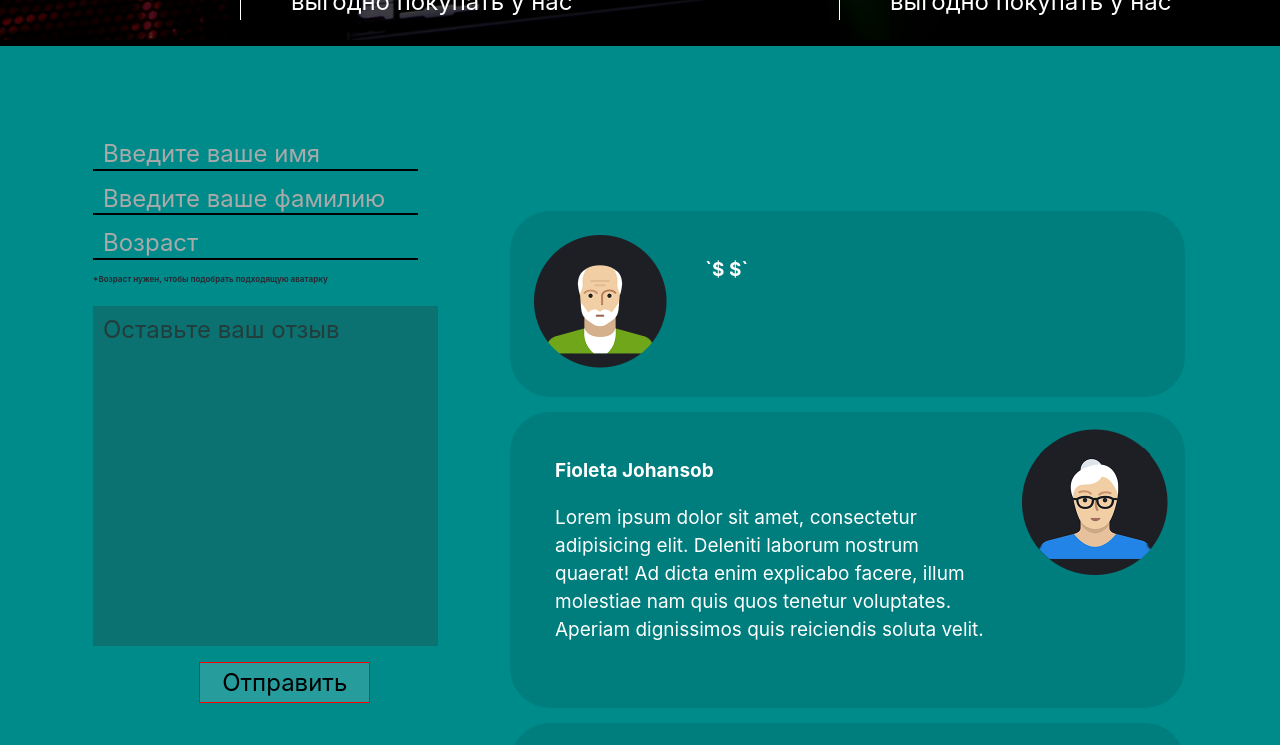
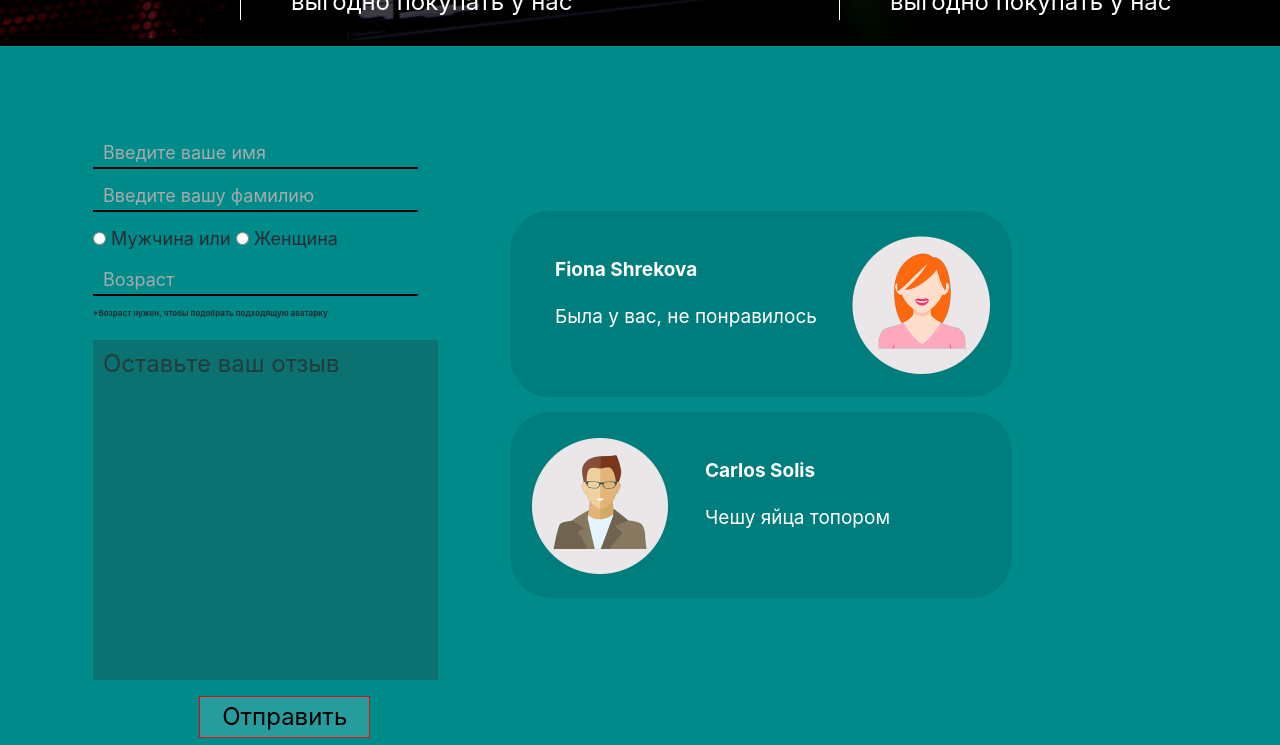
Before and after one commit to Blockbench90/haclanding, a React (Create React App) app in the folder haclanding/: page / in a window 1280 px wide. Shown: the part 2360-3105 px from the top of the page. Built offline with nearby package versions, Linux system fonts and the light colour scheme.

Commit message:
comments "begin"

```diff
--- a/haclanding/src/components/Comments/CommentsInner/InputComments/CommentsInput.jsx
+++ b/haclanding/src/components/Comments/CommentsInner/InputComments/CommentsInput.jsx
@@ -2,6 +2,7 @@ import React from "react";
 import s from "./CommentsInput.module.css"
 import {Field, reduxForm} from "redux-form";
 import {sendComment} from "../../../redux/comments-reducer";
+import {connect} from "react-redux";
 
 
 const CommentsForm = (props) => {
@@ -9,12 +10,27 @@ const CommentsForm = (props) => {
         <form onSubmit={props.handleSubmit} className={s.Input}>
             <div className={s.InputInner}>
                 <div className={s.InputWrapper}>
-                    <Field component="input" name={"name"} placeholder="Введите ваше имя"/>
+                    <Field component="input" name="name" placeholder="Введите ваше имя"/>
                 </div>
             </div>
             <div className={s.InputInner}>
                 <div className={s.InputWrapper}>
-                    <Field component="input" name="lastName" placeholder="Введите ваше фамилию"/>
+                    <Field component="input" name="lastName" placeholder="Введите вашу фамилию"/>
+                </div>
+            </div>
+            <div className={s.InputInner}>
+                <div>
+                    <label>
+                        <Field name="sex" component="input" type="radio" value="male" />
+                        {' '}
+                        Мужчина или
+                        {' '}
+                    </label>
+                    <label>
+                        <Field name="sex" component="input" type="radio" value="female" />
+                        {' '}
+                        Женщина
+                    </label>
                 </div>
             </div>
             <div className={s.InputInner}>
@@ -25,7 +41,7 @@ const CommentsForm = (props) => {
             </div>
             <div className={s.TextareaInner}>
                 <div className={s.TextareaWrapper}>
-                    <Field component="textarea" name={"comment"} placeholder={"Оставьте ваш отзыв"}/>
+                    <Field component="textarea" name="comment" placeholder={"Оставьте ваш отзыв"}/>
                 </div>
             </div>
             <div className={s.wrapperButton}>
@@ -39,8 +55,8 @@ let CommentsReduxForm = reduxForm({form: "test"})(CommentsForm)
 
 const CommentsInput = (props) => {
     let onSubmit = (formData) => {
-        debugger;
-        sendComment(formData)
+        console.log(formData)
+        props.sendComment(formData)
     }
     return (
         <div className={s.Wrapper}>
@@ -50,5 +66,8 @@ const CommentsInput = (props) => {
         </div>
     )
 }
+let mapStateToProps = (state) => ({
+    comments: state.commentsPage.comments
+})
 
-export default CommentsInput;
+export default connect(mapStateToProps, {sendComment})(CommentsInput);
--- a/haclanding/src/components/Comments/CommentsInner/InputComments/CommentsInput.module.css
+++ b/haclanding/src/components/Comments/CommentsInner/InputComments/CommentsInput.module.css
@@ -19,6 +19,7 @@
 }
 .InputInner{
     margin-bottom: 13px;
+    font-size: 18px;
 }
 .InputInner span{
     font-size: 8px;
--- a/haclanding/src/components/Comments/CommentsInner/TextComments/CommentsText.jsx
+++ b/haclanding/src/components/Comments/CommentsInner/TextComments/CommentsText.jsx
@@ -8,7 +8,6 @@ import BadGay from "../../../../assets/img/users/BadGay.png"
 import BadWoman from "../../../../assets/img/users/BadWoman.png"
 import Oma from "../../../../assets/img/users/Oma.png"
 import Opa from "../../../../assets/img/users/Opa.png"
-import {sendComment} from "../../../redux/comments-reducer";
 import {connect} from "react-redux";
 
 const PostWoman = (props) => {
@@ -16,27 +15,27 @@ const PostWoman = (props) => {
         <div className={s.PostWrapper}>
             <div className={s.PostContainer}>
                 <div className={s.UserDescription}>
-                    <b>Fioleta Johansob</b>
-                    <p>Lorem ipsum dolor sit amet, consectetur adipisicing elit. Deleniti laborum nostrum quaerat! Ad
-                        dicta enim explicabo facere, illum molestiae nam quis quos tenetur voluptates. Aperiam dignissimos
-                        quis reiciendis soluta velit.</p>
+                    <b>{props.name} {props.lastName}</b>
+                    <p>{props.comment}</p>
                 </div>
                 <div className={s.UserPhoto}>
-                    <img src={Oma} alt=""/>
+                    <img src={props.age <= 14 ? jungWoman : props.age <=20 ? Chuwiha : props.age <= 35 ? BadWoman : props.age <= 100 ? Oma : "Какой-то странный возраст"} alt=""/>
                 </div>
             </div>
         </div>
     )
 }
+
+
 const PostMan = (props) => {
     return (
         <div className={s.PostWrapper}>
             <div className={s.PostContainer}>
                 <div className={s.UserPhoto}>
-                    <img src={Opa} alt=""/>
+                    <img src={props.age <= 14 ? kid : props.age <=20 ? Chell : props.age <= 35 ? BadGay : props.age <= 100 ? Opa : "Какой-то странный возраст"} alt=""/>
                 </div>
                 <div className={s.UserDescription}>
-                    <b>`${props.name} ${props.lastName}`</b>
+                    <b>{props.name} {props.lastName}</b>
                     <p>{props.comment}</p>
                 </div>
             </div>
@@ -46,12 +45,14 @@ const PostMan = (props) => {
 
 const CommentsText = (props) => {
     debugger;
+    let post = props.comments.map(p => p.sex === "male" ?
+        <PostMan name={p.name} age={p.age} lastName={p.lastName} comment={p.comment} key={p.lastName}/>
+        : <PostWoman name={p.name} age={p.age} lastName={p.lastName} comment={p.comment} key={p.lastName}/>)
+
     return (
         <div className={s.Wrapper}>
             <div className={s.Container}>
-                <PostMan name={props.comments.name} lastName={props.comments.lastName} comment={props.comments.comment}/>
-                <PostWoman/>
-                <PostMan/>
+                {post}
             </div>
         </div>
     )
@@ -61,4 +62,4 @@ let mapStateToProps = (state) => ({
     comments: state.commentsPage.comments
 })
 
-export default connect(mapStateToProps, {sendComment})(CommentsText);
+export default connect(mapStateToProps, {})(CommentsText);
--- a/haclanding/src/components/redux/comments-reducer.jsx
+++ b/haclanding/src/components/redux/comments-reducer.jsx
@@ -3,19 +3,34 @@ const ADD_COMMENT = "ADD-COMMENT"
 
 let initialState = {
     comments: [
-        {id:1, name: "Fiona", lastName: "Shrekova", age: 20, comment: "Была у вас, не понравилось"}
+        {id:1,
+            name: "Fiona",
+            lastName: "Shrekova",
+            age: 20,
+            comment: "Была у вас, не понравилось",
+        sex: "female"},
+        {id:2,
+            name: "Carlos",
+            lastName: "Solis",
+            age: 30,
+            comment: "Чешу яйца топором",
+            sex: "male"}
     ]
 }
 const commentsReducer = (state=initialState, action) => {
     switch (action.type) {
         case ADD_COMMENT: {
             debugger;
-            // let id = state.comments.id
+            let aNewComment = {
+                id: action.newComment.lastName,
+                name: action.newComment.name,
+                lastName: action.newComment.lastName,
+                age: action.newComment.age,
+                comment: action.newComment.comment,
+                sex: action.newComment.sex
+            }
             return {
-                ...state, comments: [...state.comments,
-                    {name: action.newComment.name,
-                        lastName: action.newComment.lastName,
-                        comment: action.newComment.comment }]
+                ...state, comments: [...state.comments, aNewComment]
             }
         }
         default:
@@ -24,4 +39,5 @@ const commentsReducer = (state=initialState, action) => {
 }
 
 export const sendComment = (newComment) => ({type: ADD_COMMENT, newComment})
+
 export default commentsReducer;
```
Also changed, not shown: 1 other file (tests, documents, lock files or other folders).
